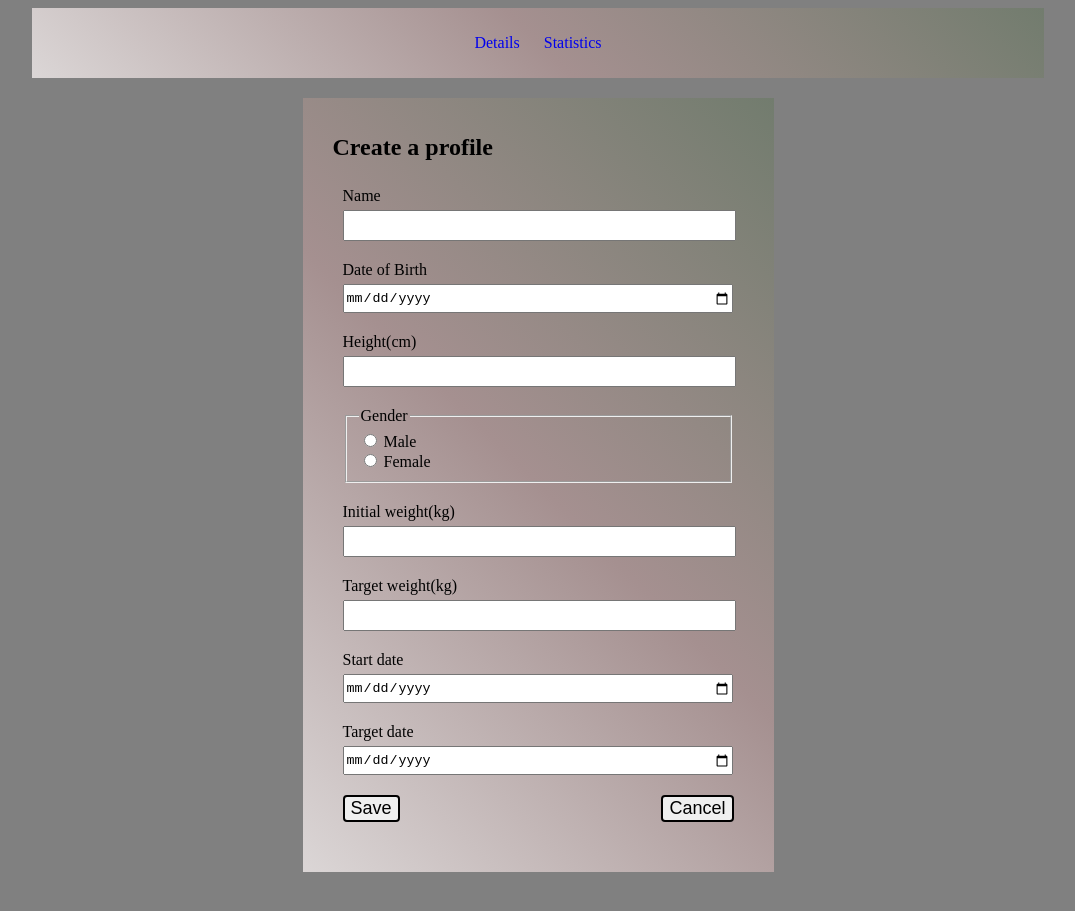
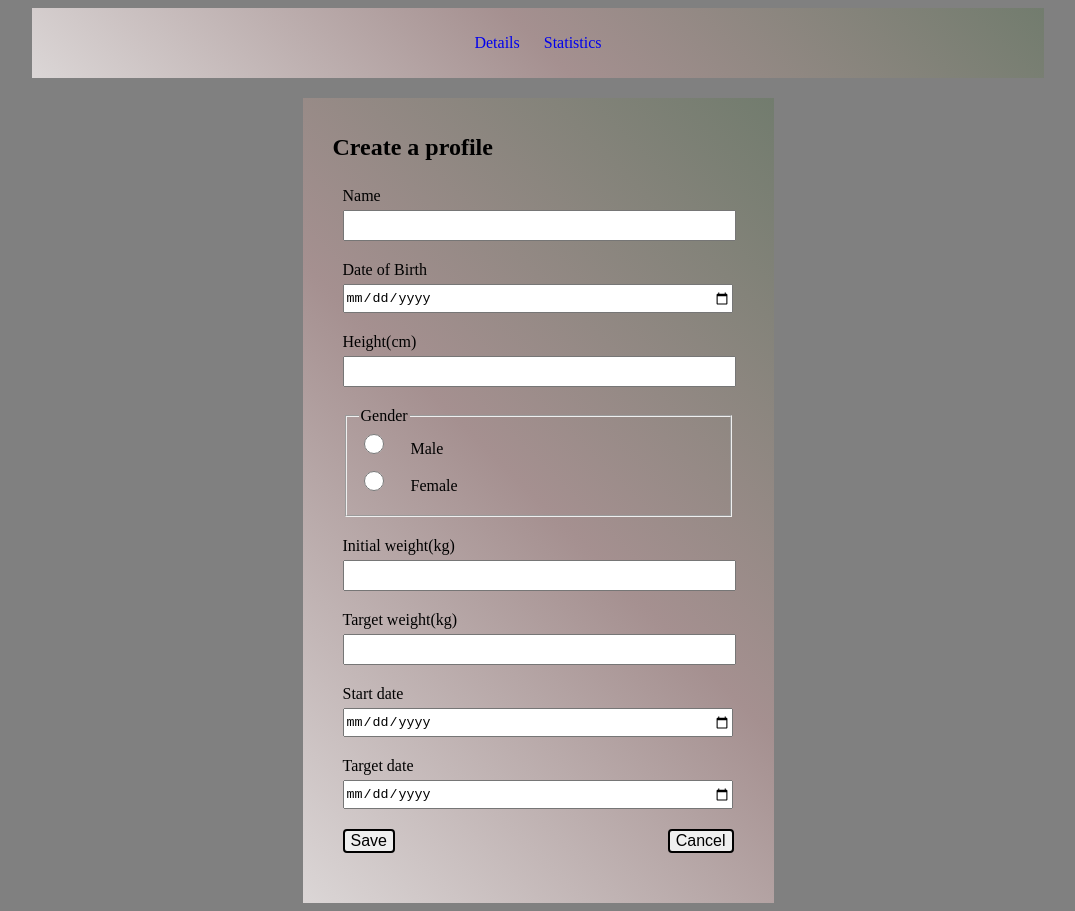
Before and after one commit to EvelyneNamwoyo/WeightTracker, a plain HTML site: page index.html in a window 1280 px wide. Shown: the whole page, without its empty margins (102-1177 px from the left). Before the commit the page ends 880 px from the top, so only its background shows below. Drawn offline with Linux system fonts and the light colour scheme.

Commit message:
Updated css

```diff
--- a/styles/style.css
+++ b/styles/style.css
@@ -94,7 +94,7 @@ main {
 }
 
 button {
-  font-size: 18px;
+  font-size: 16px;
   border-style: solid;
   border-radius: 4px;
   cursor: pointer;
@@ -125,6 +125,20 @@ main .form-fields .label {
   height: 25px;
 }
 
+ fieldset .form-input label {
+  display: inline-block;
+  font-size: 16px;
+  padding-left: 20px;
+}
+
+.form-input input[type="radio"] {
+  width: 20px;
+  height: 20px;
+}
+
+fieldset .form-input {
+  margin-bottom: 10px;
+}
 
 .buttons .cancel-button ,
 .buttons .save-button {
```
